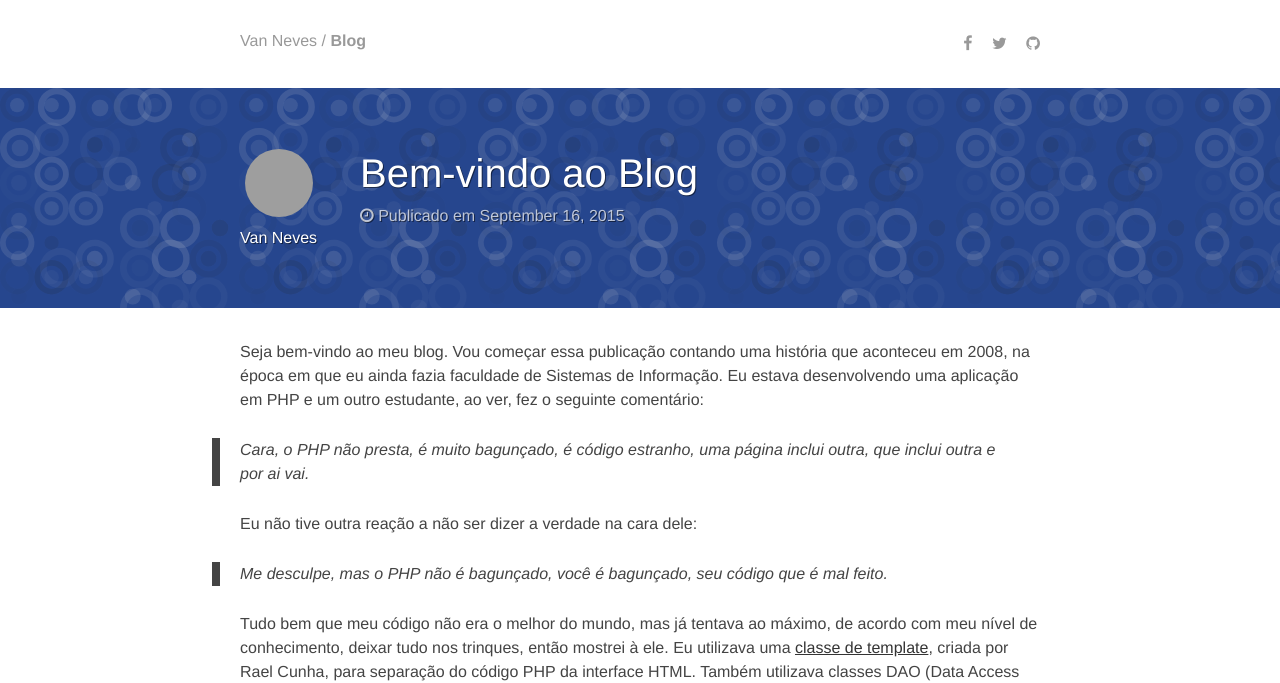
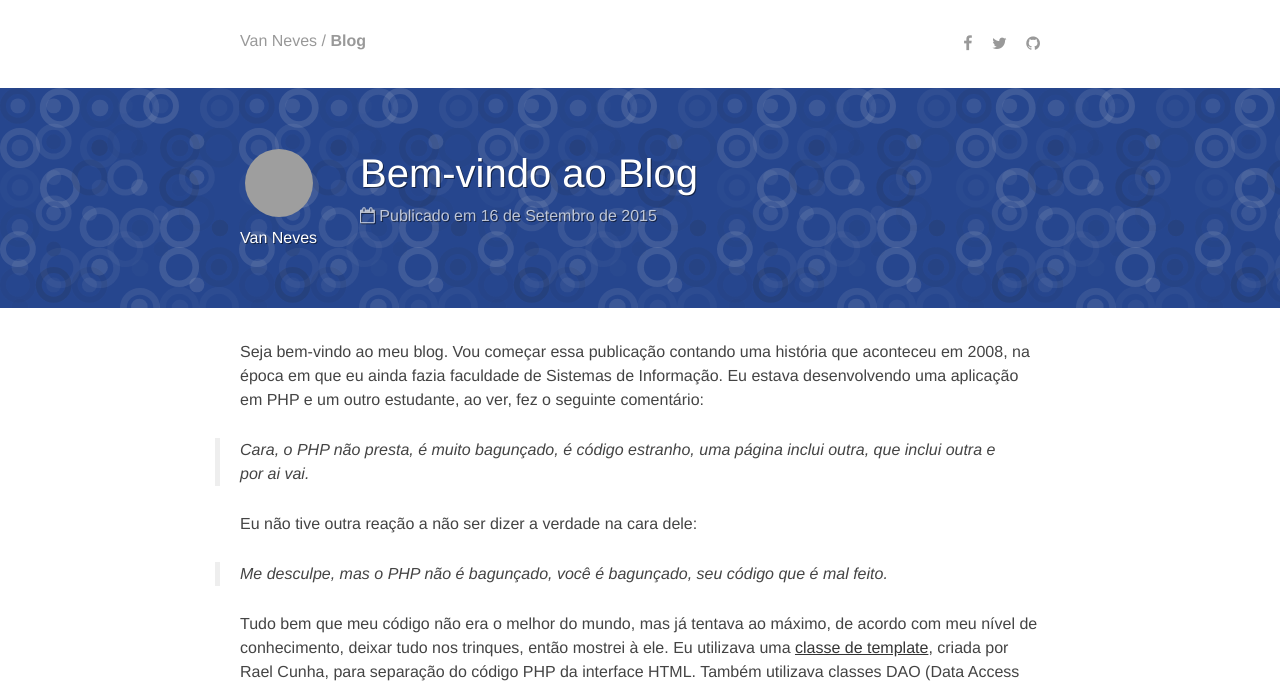
Before and after one commit to vaneves/vaneves.github.io, a Jekyll site: the page built from _posts/2015-09-16-bem-vindo-ao-blog.md, in a window 1280 px wide. Shown: the top 683 px of the page. Built offline with Jekyll 4.4.1, drawn with Linux system fonts in a browser that asks for light colours; nearby versions of some CDN libraries; Markdown is read by kramdown in place of the engine named in the settings; comment, search, counter and statistics services are not loaded; grey boxes are pictures that could not be loaded.

Commit message:
melhorias no layout

```diff
--- a/_config.yml
+++ b/_config.yml
@@ -1,7 +1,7 @@
 # Site wide configuration
 
 title:            "Van Neves / Blog"
-locale:           pt_BR
+locale:           pt-BR
 url:
 
 
--- a/_includes/_header.html
+++ b/_includes/_header.html
@@ -9,8 +9,27 @@
           <h1>{{ page.title }}</h1>
           {% if page.date %}
           <div class="time">
-            <span class="fa fa-clock-o"></span>
-            Publicado em <time datetime="{{ page.date | date_to_xmlschema }}">{{ page.date | date: "%B %d, %Y" }}</time>
+            <span class="fa fa-calendar-o"></span>
+            Publicado em <time datetime="{{ page.date | date_to_xmlschema }}">
+              <!-- Whitespace added for readability -->
+              {% assign m = page.date | date: "%-m" %}
+              {{ page.date | date: "%-d" }} de
+              {% case m %}
+                {% when '1' %}Janeiro
+                {% when '2' %}Fevereiro
+                {% when '3' %}Mar&ccedil;0
+                {% when '4' %}Abril
+                {% when '5' %}Maio
+                {% when '6' %}Junho
+                {% when '7' %}Julio
+                {% when '8' %}Agosto
+                {% when '9' %}Setembro
+                {% when '10' %}Outubro
+                {% when '11' %}Novembro
+                {% when '12' %}Dezembro
+              {% endcase %}
+              de {{ page.date | date: "%Y" }}
+            </time>
           </div>
           {% else %}
             {% if page.excerpt %}
--- a/_includes/_navigation.html
+++ b/_includes/_navigation.html
@@ -2,9 +2,9 @@
 	<div class="top-navigation">
 		<nav role="navigation" id="site-nav" class="nav">
 		    <ul>
-				<li><a href="" target="_blank"><span class="fa fa-facebook"></span></a></li>
-				<li><a href="" target="_blank"><span class="fa fa-twitter"></span></a></li>
-				<li><a href="" target="_blank"><span class="fa fa-github"></span></a></li>
+				<li><a href="https://fb.com/vaneves" target="_blank"><span class="fa fa-facebook"></span></a></li>
+				<li><a href="https://twitter.com/vaneves" target="_blank"><span class="fa fa-twitter"></span></a></li>
+				<li><a href="https://github.com/vaneves" target="_blank"><span class="fa fa-github"></span></a></li>
 		    </ul>
 		</nav>
 	</div><!-- /.top-navigation -->
--- a/_sass/typography.scss
+++ b/_sass/typography.scss
@@ -108,9 +108,9 @@ figcaption {
    ========================================================================== */
 
 blockquote {
-	margin-left: -28px;
+	margin-left: -25px;
 	padding-left: 20px;
-	border-left: 8px solid $border-color;
+	border-left: 5px solid #eee;
 	font-family: $alt-font;
 	font-style: italic;
 }
```
Also changed, not shown: images/background.svg.
